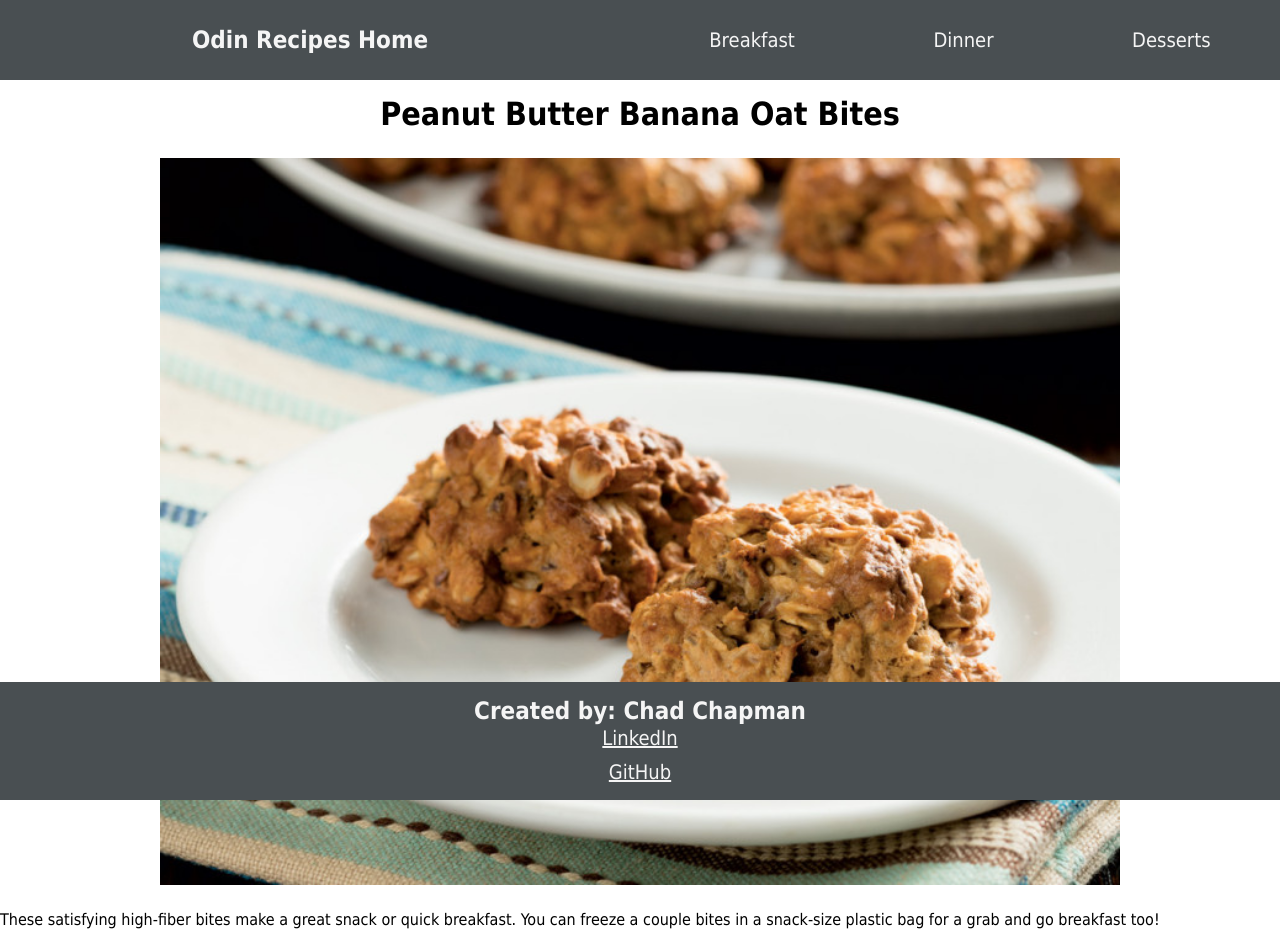
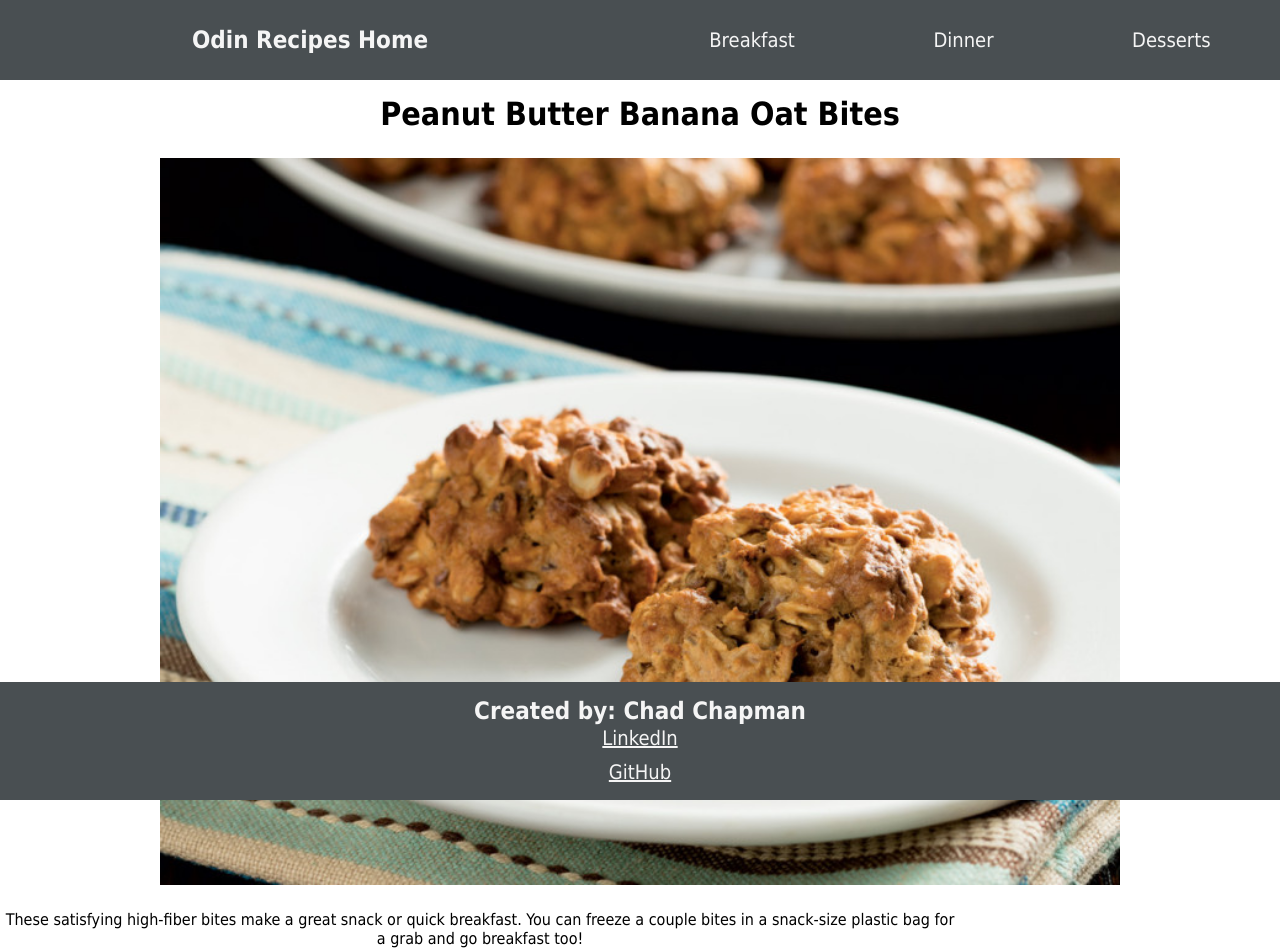
Before and after one commit to chapmancbVCU/odin-recipes, a React (Vite) app: page /#/recipe/2 in a window 1280 px wide. Built offline with nearby package versions, Linux system fonts and the light colour scheme.

Commit message:
Changed path to new location for images and verified it works

```diff
--- a/src/App.css
+++ b/src/App.css
@@ -1,5 +1,10 @@
 body {
     font-family: Tahoma, Verdana, Arial, sans-serif;
+}
+
+.description {
+    width: 75%;
+    text-align: center;
 }
 
 .footer {
```
